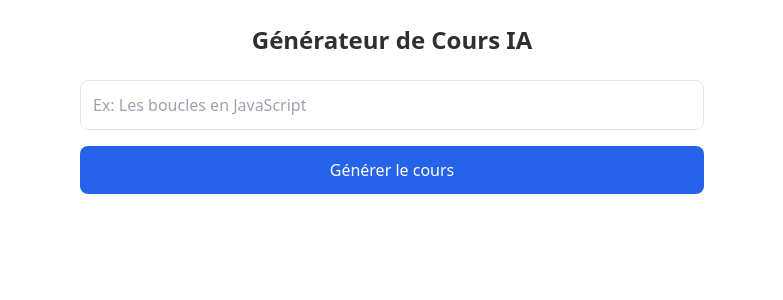
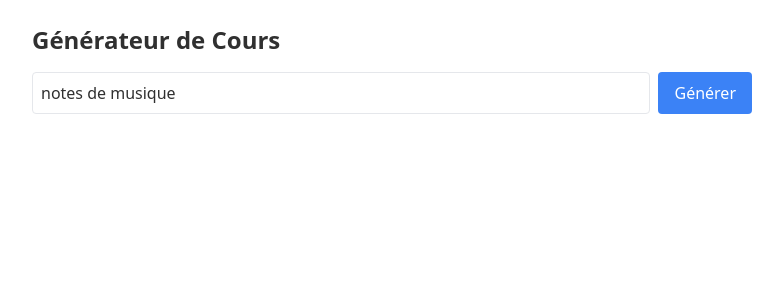
Before and after one commit to MontahaJaballah/SkillMate, a React (Vite) app in the folder frontend/: page /course-generator in a window 1280 px wide. Shown: the top 300 px of the page, without its empty margins (248-1031 px from the left). Built offline with nearby package versions, Linux system fonts and the light colour scheme; no server answers.

Commit message:
AI Course generator (2nd version functional but needs a new front design)

```diff
--- a/frontend/package.json
+++ b/frontend/package.json
@@ -33,6 +33,7 @@
     "react-helmet": "^6.1.0",
     "react-hot-toast": "^2.5.2",
     "react-icons": "^5.5.0",
+    "react-markdown": "^10.1.0",
     "react-phone-input-2": "^2.15.1",
     "react-router-dom": "^7.2.0",
     "react-simple-typewriter": "^5.0.1",
--- a/frontend/src/components/CourseGenerator/CourseGenerator.jsx
+++ b/frontend/src/components/CourseGenerator/CourseGenerator.jsx
@@ -1,76 +1,57 @@
-import { useState } from "react";
-import axios from "axios";
+import { useState } from 'react';
+import axios from 'axios';
+import ReactMarkdown from 'react-markdown'; // Pour afficher le Markdown
 
 const CourseGenerator = () => {
-    const [topic, setTopic] = useState("");
+    const [topic, setTopic] = useState("notes de musique");
     const [course, setCourse] = useState("");
     const [loading, setLoading] = useState(false);
-    const [error, setError] = useState("");
 
     const handleGenerate = async () => {
-        if (!topic.trim()) {
-            setError("Veuillez entrer un sujet valide");
-            return;
-        }
+        if (!topic.trim()) return;
 
         setLoading(true);
-        setError("");
-        setCourse("");
-
         try {
             const response = await axios.post(
                 "http://localhost:5000/api/courses/generate",
                 { topic },
-                {
-                    headers: {
-                        "Content-Type": "application/json"
-                    }
-                }
+                { headers: { "Content-Type": "application/json" } }
             );
 
             setCourse(response.data.course);
-        } catch (err) {
-            console.error("Erreur :", err);
-            setError(err.response?.data?.error || "Erreur lors de la génération");
+        } catch (error) {
+            alert(`Erreur : ${error.response?.data?.error || error.message}`);
         } finally {
             setLoading(false);
         }
     };
 
     return (
-        <div className="max-w-2xl mx-auto p-6">
-            <h1 className="text-2xl font-bold mb-6 text-center">Générateur de Cours IA</h1>
+        <div className="p-6 max-w-3xl mx-auto">
+            <h1 className="text-2xl font-bold mb-4">Générateur de Cours</h1>
 
-            <div className="mb-4">
+            <div className="flex gap-2 mb-4">
                 <input
                     type="text"
-                    className="w-full p-3 border rounded-lg focus:ring-2 focus:ring-blue-500"
-                    placeholder="Ex: Les boucles en JavaScript"
+                    className="flex-1 p-2 border rounded"
                     value={topic}
                     onChange={(e) => setTopic(e.target.value)}
+                    placeholder="Sujet du cours"
                 />
-                {error && <p className="text-red-500 mt-1">{error}</p>}
+                <button
+                    onClick={handleGenerate}
+                    disabled={loading}
+                    className="bg-blue-500 text-white px-4 py-2 rounded disabled:bg-gray-400"
+                >
+                    {loading ? "Génération..." : "Générer"}
+                </button>
             </div>
 
-            <button
-                className={`w-full py-3 px-4 rounded-lg font-medium ${loading
-                        ? "bg-gray-400 cursor-not-allowed"
-                        : "bg-blue-600 hover:bg-blue-700 text-white"
-                    }`}
-                onClick={handleGenerate}
-                disabled={loading}
-            >
-                {loading ? "Génération en cours..." : "Générer le cours"}
-            </button>
-
-            {course && (
-                <div className="mt-8 p-6 bg-gray-50 rounded-lg">
-                    <h2 className="text-xl font-semibold mb-4">Cours généré :</h2>
-                    <pre className="whitespace-pre-wrap font-sans">{course}</pre>
-                </div>
-            )}
+            {/* Affichage formaté en Markdown */}
+            <div className="prose max-w-none">
+                <ReactMarkdown>{course}</ReactMarkdown>
+            </div>
         </div>
     );
 };
-
 export default CourseGenerator;
```
Also changed, not shown: 2 other files (tests, documents, lock files or other folders).
